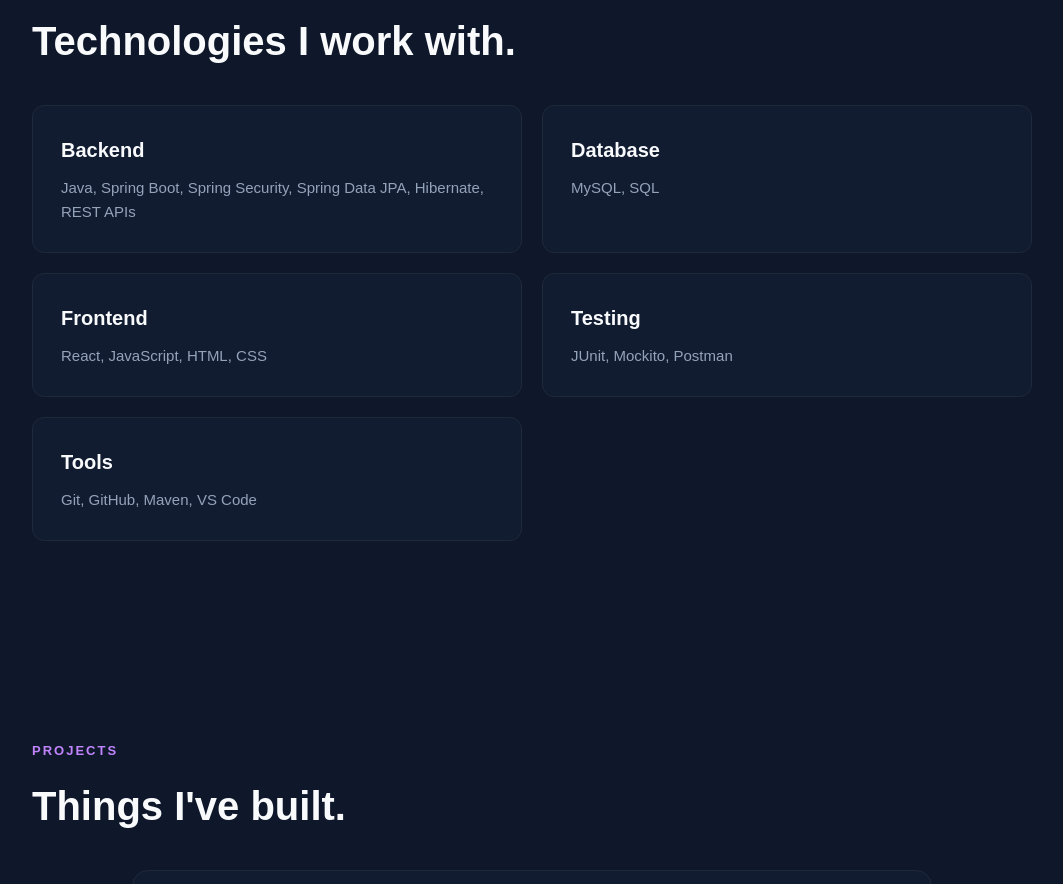
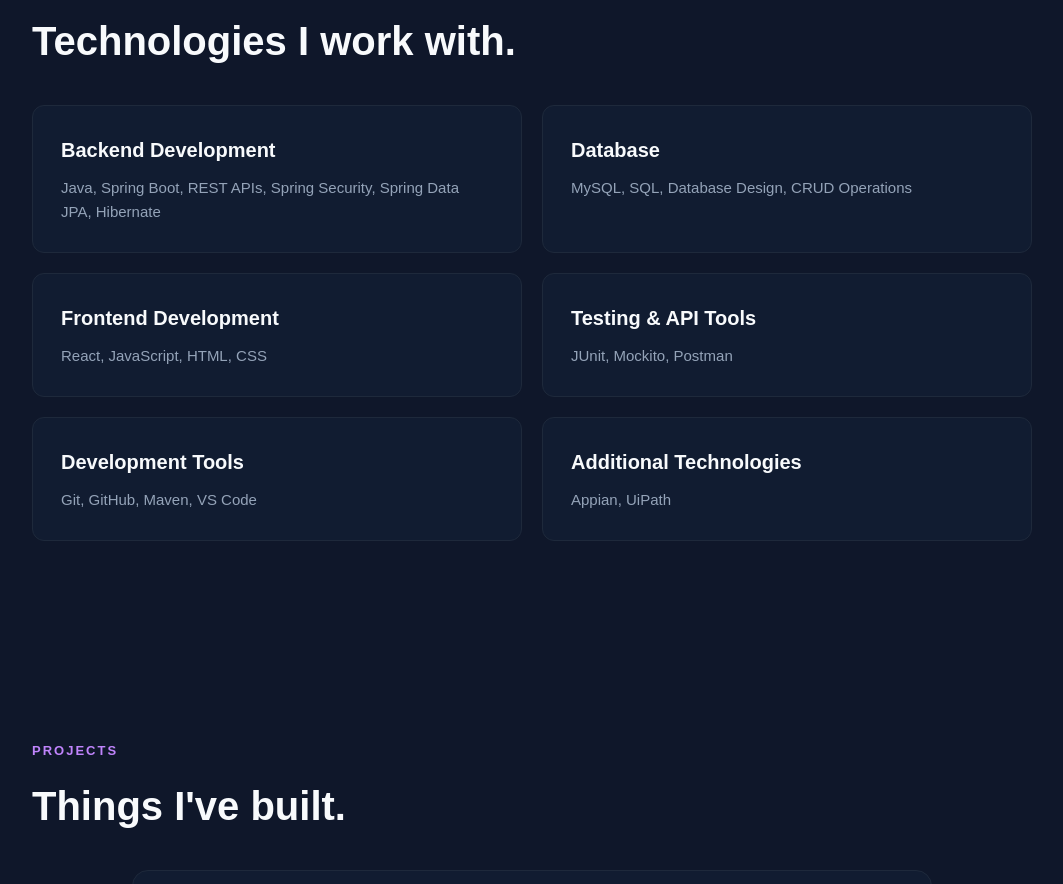
Before and after one commit to ABSruthika/sruthika-portfolio, a React (Vite) app: page / in a window 1280 px wide. Shown: the part 1560-2444 px from the top of the page, without its empty margins (108-1171 px from the left). Built offline with nearby package versions, Linux system fonts and the light colour scheme.

Commit message:
refactor(skills): organize technical skills by category

```diff
--- a/src/components/Skills.jsx
+++ b/src/components/Skills.jsx
@@ -8,31 +8,48 @@ function Skills() {
 
         <div className="skills-grid">
           <div className="skill-card">
-            <h3>Backend</h3>
+            <h3>Backend Development</h3>
             <p>
-              Java, Spring Boot, Spring Security,
-              Spring Data JPA, Hibernate, REST APIs
+              Java, Spring Boot, REST APIs,
+              Spring Security, Spring Data JPA,
+              Hibernate
             </p>
           </div>
 
           <div className="skill-card">
             <h3>Database</h3>
-            <p>MySQL, SQL</p>
+            <p>
+              MySQL, SQL, Database Design,
+              CRUD Operations
+            </p>
           </div>
 
           <div className="skill-card">
-            <h3>Frontend</h3>
-            <p>React, JavaScript, HTML, CSS</p>
+            <h3>Frontend Development</h3>
+            <p>
+              React, JavaScript, HTML, CSS
+            </p>
           </div>
 
           <div className="skill-card">
-            <h3>Testing</h3>
-            <p>JUnit, Mockito, Postman</p>
+            <h3>Testing & API Tools</h3>
+            <p>
+              JUnit, Mockito, Postman
+            </p>
           </div>
 
           <div className="skill-card">
-            <h3>Tools</h3>
-            <p>Git, GitHub, Maven, VS Code</p>
+            <h3>Development Tools</h3>
+            <p>
+              Git, GitHub, Maven, VS Code
+            </p>
+          </div>
+
+          <div className="skill-card">
+            <h3>Additional Technologies</h3>
+            <p>
+              Appian, UiPath
+            </p>
           </div>
         </div>
       </div>
```
